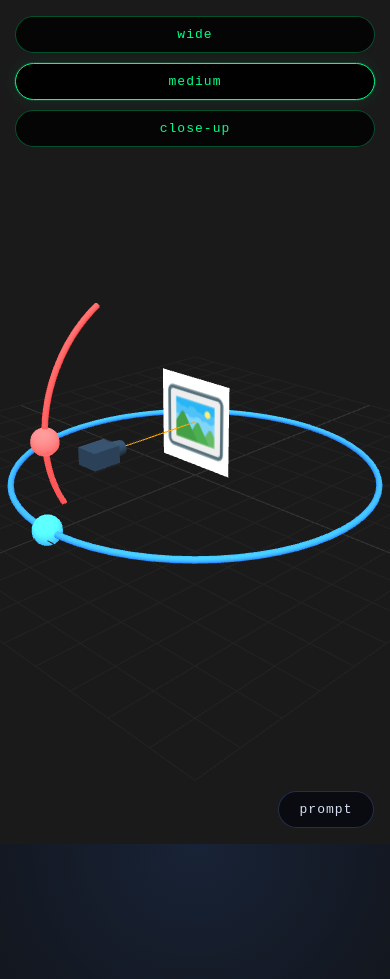
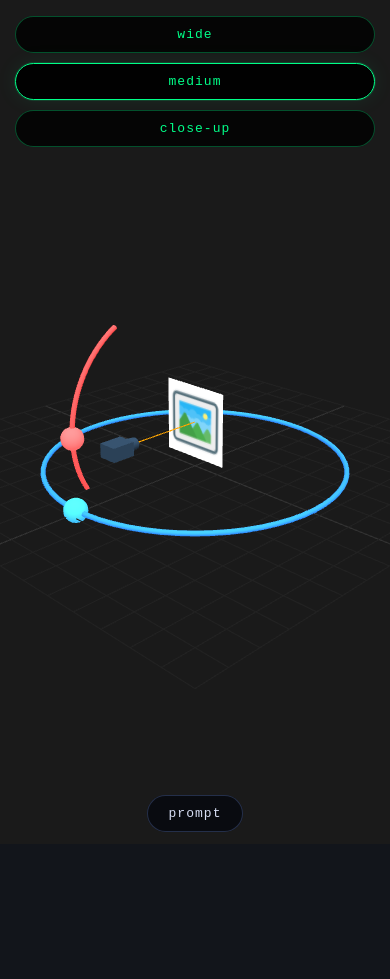
Before and after one commit to malgany/angle-prompt, a website with bundled scripts: page index.html in a window 390 px wide. After the commit the page ends 844 px from the top, so only its background shows below. Built offline with nearby package versions, Linux system fonts and the light colour scheme; animation ran at ten frames a second.

Commit message:
Improve mobile prompt toggle and framing

```diff
--- a/assets/styles/app.css
+++ b/assets/styles/app.css
@@ -193,17 +193,25 @@ svg {
 
     #prompt-toggle-button {
         display: inline-flex;
+        position: fixed;
+        left: 50%;
+        right: auto;
+        bottom: calc(12px + env(safe-area-inset-bottom, 0px));
+        z-index: 30;
         align-items: center;
         justify-content: center;
+        transform: translateX(-50%);
     }
 
     #prompt-overlay {
+        position: fixed;
         top: auto;
+        left: 12px;
         right: 12px;
-        bottom: 64px;
-        width: min(100vw - 24px, 360px);
-        max-height: min(60vh, 320px);
-        transform: translateY(calc(100% + 24px));
+        bottom: calc(72px + env(safe-area-inset-bottom, 0px));
+        width: auto;
+        max-height: min(52vh, 320px);
+        transform: translateY(calc(100% + 16px));
         opacity: 0;
         transition: transform 0.25s ease, opacity 0.25s ease;
         pointer-events: none;
@@ -219,6 +227,10 @@ svg {
         padding: 12px 16px;
         font-size: 14px;
     }
+
+    #prompt-toggle-button:hover {
+        transform: translateX(-50%) translateY(-1px);
+    }
 }
 
 @media (max-width: 520px) {
@@ -227,9 +239,6 @@ svg {
     }
 
     #prompt-overlay {
-        left: 12px;
-        right: 12px;
-        width: auto;
-        max-height: min(58vh, 300px);
+        max-height: min(46vh, 280px);
     }
 }
--- a/src/scene/responsive-camera.js
+++ b/src/scene/responsive-camera.js
@@ -11,19 +11,19 @@ export function applyResponsiveCamera(camera, aspectRatio) {
 function getCameraProfile(aspectRatio) {
     if (aspectRatio <= 0.5) {
         return {
-            fov: 78,
-            x: 7.8,
-            y: 4.8,
-            z: 7.8
+            fov: 86,
+            x: 9.4,
+            y: 5.8,
+            z: 9.4
         };
     }
 
     if (aspectRatio <= 0.75) {
         return {
-            fov: 62,
-            x: 5.5,
-            y: 3.6,
-            z: 5.5
+            fov: 68,
+            x: 6.8,
+            y: 4.2,
+            z: 6.8
         };
     }
 
```
Also changed, not shown: tests/scene/responsive-camera.test.js (+2 -2 lines).
